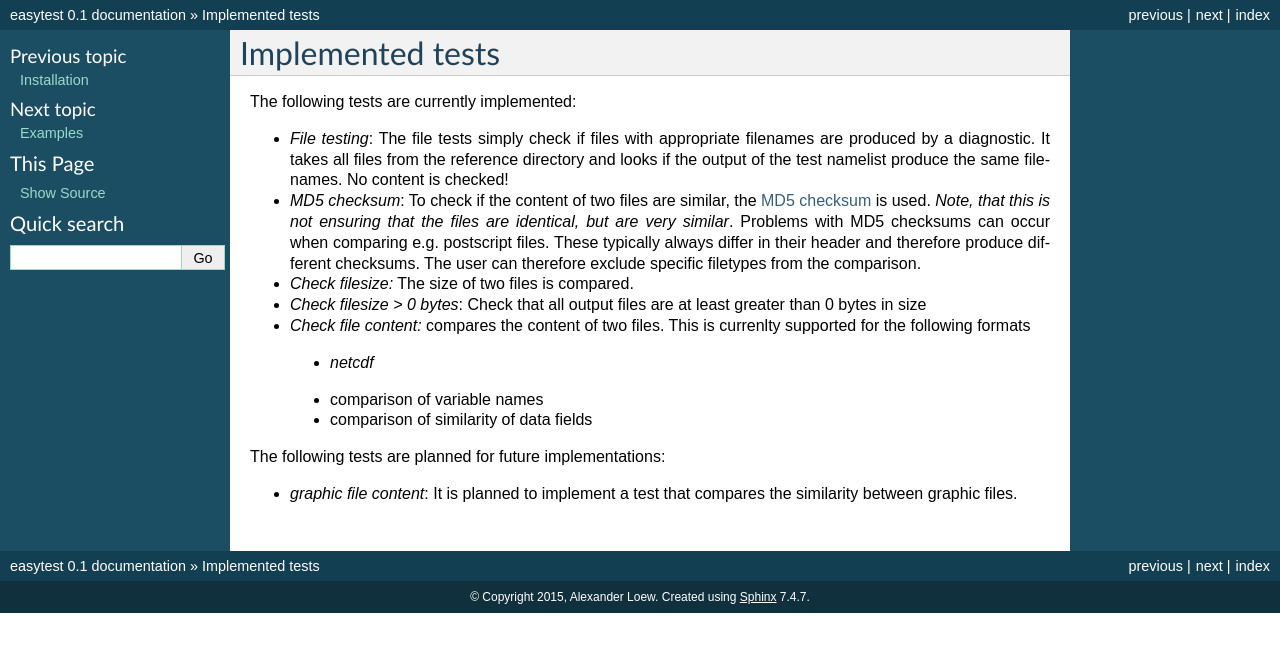
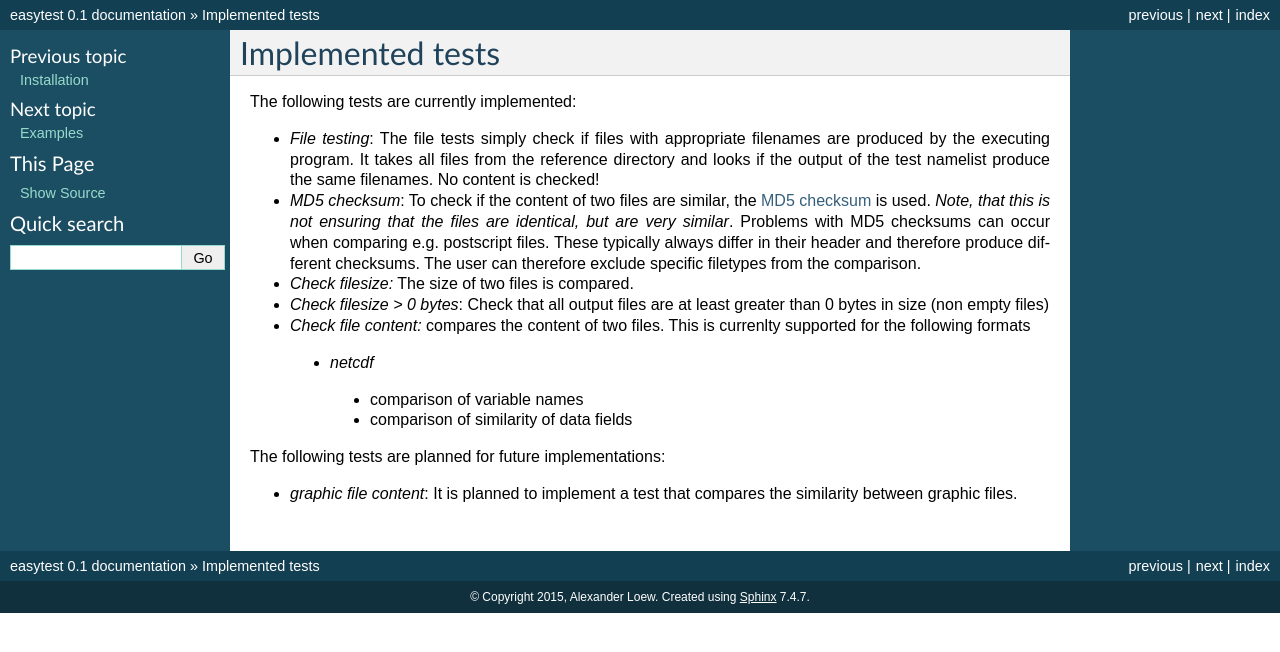
Before and after one commit to pygeo/easytest, a Sphinx documentation site: the page built from docs/source/tests.rst, in a window 1280 px wide. Shown: the top 652 px of the page. Built offline with Sphinx 7.4.7, drawn with Linux system fonts in a browser that asks for light colours.

Commit message:
adapted test description

```diff
--- a/docs/source/tests.rst
+++ b/docs/source/tests.rst
@@ -3,14 +3,14 @@ Implemented tests
 
 The following tests are currently implemented:
 
-* *File testing*: The file tests simply check if files with appropriate filenames are produced by a diagnostic. It takes all files from the reference directory and looks if the output of the test namelist produce the same filenames. No content is checked!
+* *File testing*: The file tests simply check if files with appropriate filenames are produced by the executing program. It takes all files from the reference directory and looks if the output of the test namelist produce the same filenames. No content is checked!
 * *MD5 checksum*: To check if the content of two files are similar, the `MD5 checksum <http://en.wikipedia.org/wiki/MD5>`_ is used. *Note, that this is not ensuring that the files are identical, but are very similar*. Problems with MD5 checksums can occur when comparing e.g. postscript files. These typically always differ in their header and therefore produce different checksums. The user can therefore exclude specific filetypes from the comparison.
 * *Check filesize:* The size of two files is compared.
-* *Check filesize > 0 bytes*: Check that all output files are at least greater than 0 bytes in size
+* *Check filesize > 0 bytes*: Check that all output files are at least greater than 0 bytes in size (non empty files)
 * *Check file content:* compares the content of two files. This is currenlty supported for the following formats
  * *netcdf*
- - comparison of variable names
- - comparison of similarity of data fields
+  - comparison of variable names
+  - comparison of similarity of data fields
 
 The following tests are planned for future implementations:
 
```
